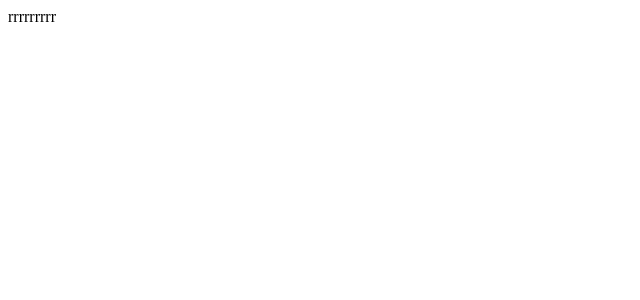
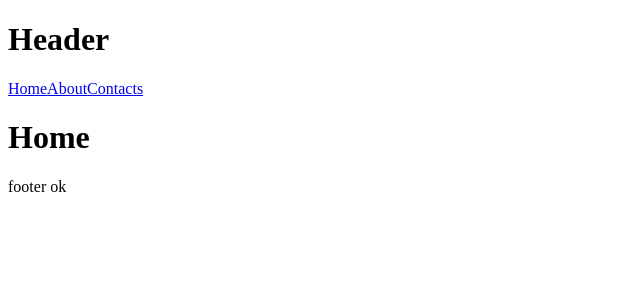
Before and after one commit to YuraMell/test-regact, a React (Create React App) app: page / in a window 1280 px wide. Shown: the top 300 px of the page, without its empty margins (0-640 px from the left). Built offline with nearby package versions, Linux system fonts and the light colour scheme.

Commit message:
add navigation

```diff
--- a/public/index.html
+++ b/public/index.html
@@ -1,43 +1,18 @@
 <!DOCTYPE html>
 <html lang="en">
+
 <head>
   <meta charset="utf-8" />
   <link rel="icon" href="%PUBLIC_URL%/favicon.ico" />
   <meta name="viewport" content="width=device-width, initial-scale=1" />
   <meta name="theme-color" content="#000000" />
-    <meta
-      name="description"
-      content="Web site created using create-react-app"
-    />
-    <link rel="apple-touch-icon" href="%PUBLIC_URL%/logo192.png" />
-    <!--
-      manifest.json provides metadata used when your web app is installed on a
-      user's mobile device or desktop. See https://developers.google.com/web/fundamentals/web-app-manifest/
-    -->
-    <link rel="manifest" href="%PUBLIC_URL%/manifest.json" />
-    <!--
-      Notice the use of %PUBLIC_URL% in the tags above.
-      It will be replaced with the URL of the `public` folder during the build.
-      Only files inside the `public` folder can be referenced from the HTML.
-
-      Unlike "/favicon.ico" or "favicon.ico", "%PUBLIC_URL%/favicon.ico" will
-      work correctly both with client-side routing and a non-root public URL.
-      Learn how to configure a non-root public URL by running `npm run build`.
-    -->
+  <meta name="description" content="Web site created using create-react-app" />
   <title>React App</title>
 </head>
+
 <body>
   <noscript>You need to enable JavaScript to run this app.</noscript>
   <div id="root"></div>
-    <!--
-      This HTML file is a template.
-      If you open it directly in the browser, you will see an empty page.
+</body>
 
-      You can add webfonts, meta tags, or analytics to this file.
-      The build step will place the bundled scripts into the <body> tag.
-
-      To begin the development, run `npm start` or `yarn start`.
-      To create a production bundle, use `npm run build` or `yarn build`.
-    -->
-  </body>
 </html>
--- a/src/App.js
+++ /dev/null
@@ -1,9 +0,0 @@
-function App() {
-  return (
-    <div className="App">
-      rrrrrrrrr
-    </div>
-  );
-}
-
-export { App };
--- /dev/null
+++ b/src/App.jsx
@@ -0,0 +1,28 @@
+import React from 'react'
+import { Routes, Route } from 'react-router-dom'
+
+import { Header } from './components/Header'
+import { Layout } from './components/Layout';
+import { About } from './components/pages/About';
+import { Contacts } from './components/pages/Contacts';
+import { Home } from './components/pages/Home';
+import { NotFound } from './components/pages/NotFound';
+
+function App() {
+  return (
+    <>
+      <Header />
+
+      <Routes>
+        <Route path="/" element={<Layout />}>
+          <Route index element={<Home />} />
+          <Route path='about' element={<About />} />
+          <Route path='contacts' element={<Contacts />} />
+          <Route path='*' element={<NotFound />} />
+        </Route>
+      </Routes>
+    </>
+  );
+}
+
+export { App };
--- /dev/null
+++ b/src/components/Header.jsx
@@ -0,0 +1,11 @@
+import React from 'react'
+
+const Header = () => {
+  return (
+    <>
+      <h1>Header</h1>
+    </>
+  )
+}
+
+export { Header }
--- /dev/null
+++ b/src/components/Layout.jsx
@@ -0,0 +1,18 @@
+import React from 'react'
+import { Link, Outlet } from 'react-router-dom'
+
+const Layout = () => {
+  return (
+    <>
+      <header>
+        <Link to="/">Home</Link>
+        <Link to="/about">About</Link>
+        <Link to="/contacts">Contacts</Link>
+      </header>
+      <Outlet />
+      <footer>footer ok</footer>
+    </>
+  )
+}
+
+export { Layout }
--- /dev/null
+++ b/src/components/pages/About.jsx
@@ -0,0 +1,11 @@
+import React from 'react'
+
+const About = () => {
+  return (
+    <>
+      <h1>About</h1>
+    </>
+  )
+}
+
+export { About }
--- /dev/null
+++ b/src/components/pages/Contacts.jsx
@@ -0,0 +1,11 @@
+import React from 'react'
+
+const Contacts = () => {
+  return (
+    <>
+      <h1>Contacts</h1>
+    </>
+  )
+}
+
+export { Contacts }
--- /dev/null
+++ b/src/components/pages/Home.jsx
@@ -0,0 +1,11 @@
+import React from 'react'
+
+const Home = () => {
+  return (
+    <>
+      <h1>Home</h1>
+    </>
+  )
+}
+
+export { Home }
--- /dev/null
+++ b/src/components/pages/NotFound.jsx
@@ -0,0 +1,11 @@
+import React from 'react'
+
+const NotFound = () => {
+  return (
+    <>
+      <h1>Not Found</h1>
+    </>
+  )
+}
+
+export { NotFound }
--- a/src/index.js
+++ b/src/index.js
@@ -1,10 +1,14 @@
 import React from 'react';
 import ReactDOM from 'react-dom';
-import { App } from './App';
+import { BrowserRouter } from 'react-router-dom'
+
+import { App } from './App.jsx';
 
 ReactDOM.render(
   <React.StrictMode>
-    <App />
+    <BrowserRouter>
+      <App />
+    </BrowserRouter>
   </React.StrictMode>,
   document.getElementById('root')
 );
```
Also changed, not shown: public/manifest.json (deleted). Lines whose indentation alone changed are shown as unchanged.
